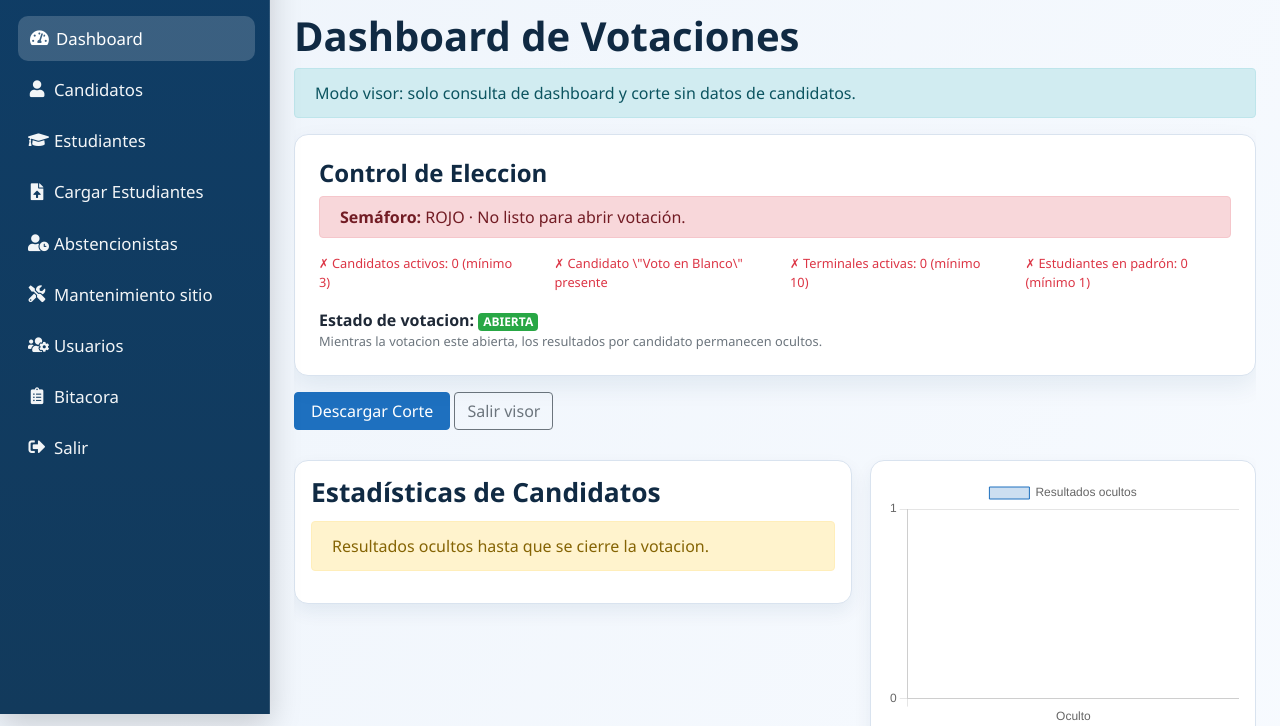
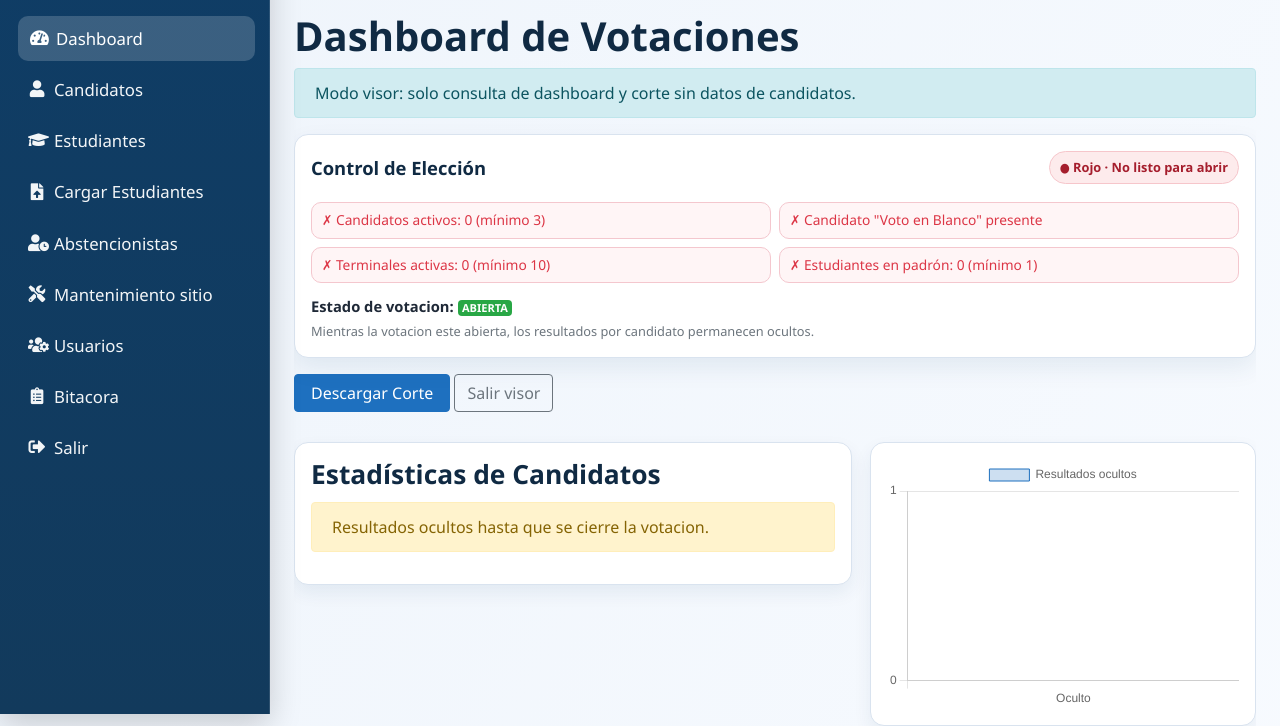
Before and after one commit to vegabryan22/votaciones_ctprgv, a Flask app: page /votaciones/visor/dashboard in a window 1280 px wide. Shown: the part 86-812 px from the top of the page. Run offline with Flask 3, Linux system fonts and the light colour scheme; a user stored in the database is signed in; data comes from the database, SQL or seed files in the repository; data that the repository does not hold is empty; some libraries are stand-ins or nearby versions.

Commit message:
style: compacta panel control de eleccion

```diff
--- a/votaciones_backend/static/css/style_dashboard.css
+++ b/votaciones_backend/static/css/style_dashboard.css
@@ -62,7 +62,97 @@
     background: #f9fcff;
 }
 
+.election-control {
+    border-radius: 16px;
+    padding: 16px !important;
+    border: 1px solid #d9e3ef;
+    box-shadow: 0 8px 18px rgba(15, 61, 102, 0.07);
+}
+
+.election-topbar {
+    display: flex;
+    justify-content: space-between;
+    align-items: center;
+    gap: 12px;
+    margin-bottom: 10px;
+}
+
+.election-title {
+    margin: 0;
+    font-size: 1.15rem;
+}
+
+.traffic-pill {
+    border-radius: 999px;
+    font-size: 0.8rem;
+    font-weight: 700;
+    padding: 6px 10px;
+    border: 1px solid transparent;
+    display: inline-flex;
+    align-items: center;
+    gap: 6px;
+}
+
+.traffic-pill.ok {
+    background: #e8f7ef;
+    color: #16784a;
+    border-color: #bfe8d1;
+}
+
+.traffic-pill.warn {
+    background: #fff5e0;
+    color: #8a5a00;
+    border-color: #f6dfaa;
+}
+
+.traffic-pill.bad {
+    background: #fdebec;
+    color: #a51e2d;
+    border-color: #f6c6cb;
+}
+
+.check-grid {
+    display: grid;
+    grid-template-columns: repeat(2, minmax(240px, 1fr));
+    gap: 8px;
+    margin: 8px 0 12px;
+}
+
+.check-chip {
+    border: 1px solid #d9e3ef;
+    border-radius: 10px;
+    background: #f8fbff;
+    padding: 7px 10px;
+    font-size: 0.86rem;
+}
+
+.check-chip.ok {
+    border-color: #bfe8d1;
+    background: #f1fbf5;
+}
+
+.check-chip.bad {
+    border-color: #f4c7ce;
+    background: #fff5f6;
+}
+
+.control-actions {
+    display: flex;
+    justify-content: space-between;
+    align-items: center;
+    gap: 10px;
+    flex-wrap: wrap;
+}
+
+.control-actions .status-wrap {
+    font-size: 0.92rem;
+}
+
 @media (max-width: 992px) {
+    .check-grid {
+        grid-template-columns: 1fr;
+    }
+
     .content-section {
         grid-template-columns: 1fr;
     }
--- a/votaciones_backend/templates/mantenimiento.html
+++ b/votaciones_backend/templates/mantenimiento.html
@@ -15,42 +15,44 @@
     <div class="alert alert-info">Modo visor: solo consulta de dashboard y corte sin datos de candidatos.</div>
     {% endif %}
 
-    <div class="card p-4 mb-3">
-        <h4 class="mb-2">Control de Eleccion</h4>
+    <div class="card election-control mb-3">
         {% set ok_count = (1 if readiness.checks.candidates_min else 0) + (1 if readiness.checks.blank_candidate else 0) + (1 if readiness.checks.terminals_min else 0) + (1 if readiness.checks.students_min else 0) %}
-        {% if readiness.ready %}
-        <div class="alert alert-success py-2 mb-3"><strong>Semáforo:</strong> VERDE · Listo para abrir votación.</div>
-        {% elif ok_count >= 3 %}
-        <div class="alert alert-warning py-2 mb-3"><strong>Semáforo:</strong> AMARILLO · Casi listo, falta validar un criterio.</div>
-        {% else %}
-        <div class="alert alert-danger py-2 mb-3"><strong>Semáforo:</strong> ROJO · No listo para abrir votación.</div>
-        {% endif %}
+        <div class="election-topbar">
+            <h4 class="election-title">Control de Elección</h4>
+            {% if readiness.ready %}
+            <span class="traffic-pill ok">● Verde · Listo para abrir</span>
+            {% elif ok_count >= 3 %}
+            <span class="traffic-pill warn">● Amarillo · Falta 1 criterio</span>
+            {% else %}
+            <span class="traffic-pill bad">● Rojo · No listo para abrir</span>
+            {% endif %}
+        </div>
 
-        <div class="row g-2 mb-3">
-            <div class="col-md-3">
-                <div class="small {{ 'text-success' if readiness.checks.candidates_min else 'text-danger' }}">
+        <div class="check-grid">
+            <div class="check-chip {{ 'ok' if readiness.checks.candidates_min else 'bad' }}">
+                <div class="{{ 'text-success' if readiness.checks.candidates_min else 'text-danger' }}">
                     {{ '✓' if readiness.checks.candidates_min else '✗' }} Candidatos activos: {{ readiness.metrics.active_candidates }} (mínimo 3)
                 </div>
             </div>
-            <div class="col-md-3">
-                <div class="small {{ 'text-success' if readiness.checks.blank_candidate else 'text-danger' }}">
-                    {{ '✓' if readiness.checks.blank_candidate else '✗' }} Candidato \"Voto en Blanco\" presente
+            <div class="check-chip {{ 'ok' if readiness.checks.blank_candidate else 'bad' }}">
+                <div class="{{ 'text-success' if readiness.checks.blank_candidate else 'text-danger' }}">
+                    {{ '✓' if readiness.checks.blank_candidate else '✗' }} Candidato "Voto en Blanco" presente
                 </div>
             </div>
-            <div class="col-md-3">
-                <div class="small {{ 'text-success' if readiness.checks.terminals_min else 'text-danger' }}">
+            <div class="check-chip {{ 'ok' if readiness.checks.terminals_min else 'bad' }}">
+                <div class="{{ 'text-success' if readiness.checks.terminals_min else 'text-danger' }}">
                     {{ '✓' if readiness.checks.terminals_min else '✗' }} Terminales activas: {{ readiness.metrics.active_terminals }} (mínimo {{ readiness.metrics.min_active_terminals }})
                 </div>
             </div>
-            <div class="col-md-3">
-                <div class="small {{ 'text-success' if readiness.checks.students_min else 'text-danger' }}">
+            <div class="check-chip {{ 'ok' if readiness.checks.students_min else 'bad' }}">
+                <div class="{{ 'text-success' if readiness.checks.students_min else 'text-danger' }}">
                     {{ '✓' if readiness.checks.students_min else '✗' }} Estudiantes en padrón: {{ readiness.metrics.students_total }} (mínimo 1)
                 </div>
             </div>
         </div>
 
-        <div class="d-flex justify-content-between align-items-center flex-wrap gap-2">
-            <div>
+        <div class="control-actions">
+            <div class="status-wrap">
                 <strong>Estado de votacion:</strong>
                 {% if voting_closed %}
                 <span class="badge bg-danger">CERRADA</span>
@@ -72,7 +74,8 @@
             </div>
             {% endif %}
         </div>
-        <small class="text-muted">Mientras la votacion este abierta, los resultados por candidato permanecen ocultos.</small>
+
+        <small class="text-muted d-block mt-1">Mientras la votacion este abierta, los resultados por candidato permanecen ocultos.</small>
         {% if not is_viewer %}
         <form method="post" action="{{ url_for('actualizar_min_terminales') }}" class="row g-2 align-items-end mt-2">
             <div class="col-sm-4 col-md-3">
@@ -121,5 +124,5 @@
         </div>
     </div>
 </div>
-<script src="/votaciones_backend/static/js/dashboard.js?v=20260528b"></script>
+<script src="/votaciones_backend/static/js/dashboard.js?v=20260528c"></script>
 {% endblock %}
```
Also changed, not shown: CHANGELOG.md, 1 other file.
